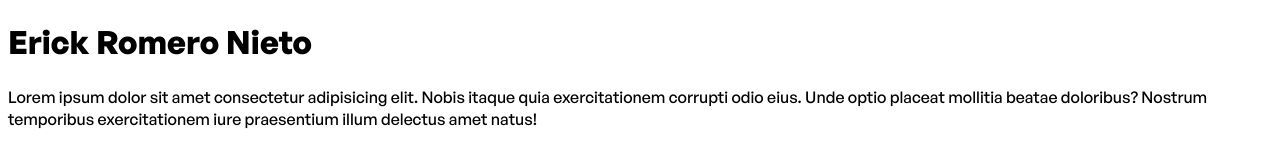
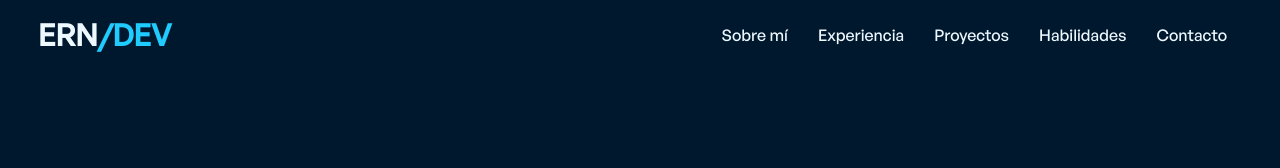
Before and after one commit to Erickroni19/Personal-Web, a plain HTML site: page index.html in a window 1280 px wide. Drawn offline with Linux system fonts and the light colour scheme.

Commit message:
added the header component and layout of this one

```diff
--- a/components/header/header.css
+++ b/components/header/header.css
@@ -0,0 +1,42 @@
+nav{
+    display: flex;
+    align-items: center;
+    justify-content: space-between;
+    color: #eef8ff;
+    width: 100%;
+}
+
+.logo h2{
+    font-size: 30px;
+}
+
+.logo h2 > span {
+    color: #1fcbff;
+}
+
+.items .menu{
+    display: flex;
+    justify-content: space-around;
+    align-items: center;
+}
+
+.menu li {
+    list-style-type: none;
+    padding: 15px;
+}
+
+.menu li > a {
+    color: #eef8ff;
+    text-decoration: none;
+    /* transition-timing-function: ease;
+    transition-duration: 400ms; */
+    /* transition-property: color; */
+}
+
+.menu a:focus{
+    border-bottom: 3px solid #1fcbff;
+}
+
+.menu a:hover{
+    border-bottom: 3px solid #1fcbff;
+}
--- a/components/header/header.html
+++ b/components/header/header.html
@@ -0,0 +1,25 @@
+<nav>
+    <div class="logo">
+        <h2 href="#">ERN<span>/DEV</span></h2>
+    </div>
+    <div class="items">
+        <ul class="menu">
+            <li>
+                <a class="active" href="#">Sobre mí</a>
+            </li>
+            <li>
+                <a href="#">Experiencia</a>
+            </li>
+            <li>
+                <a href="#">Proyectos</a>
+            </li>
+            <li>
+                <a href="#">Habilidades</a>
+            </li>
+
+            <li>
+                <a href="#">Contacto</a>
+            </li>
+        </ul>
+    </div>
+</nav>
--- a/components/header/header.js
+++ b/components/header/header.js
@@ -0,0 +1,9 @@
+
+export function addHeader(nameContainer){
+    'use strict'
+    fetch("/components/header/header.html")
+    .then(response => response.text())
+    .then(html => {
+        nameContainer.innerHTML = html;
+    })
+}
--- a/css/style.css
+++ b/css/style.css
@@ -1,9 +1,19 @@
 @import url('/fonts/general-sans/css/general-sans.css');
+@import url('/components/header/header.css');
 
-h1{
-    font-family: 'GeneralSans-Bold', sans-serif, Courier, monospace;
+body{
+    font-family: 'GeneralSans-Medium', Verdana;
+    background-color: #00182e;
+    color: #eef8ff;
+    margin-top: -10px;
+    padding: 0 30px;
 }
 
-body{
-    font-family: 'GeneralSans-Medium', sans-serif;
+header {
+   width: 100%;
 }
+
+/* h1{
+    font-family: 'GeneralSans-Bold', Verdana;
+    color: #eef8ff;
+} */
--- a/index.html
+++ b/index.html
@@ -7,8 +7,9 @@
     <link rel="stylesheet" href="css/style.css">
 </head>
 <body>
-    <h1>Erick Romero Nieto</h1>
-    <p>Lorem ipsum dolor sit amet consectetur adipisicing elit. Nobis itaque quia exercitationem corrupti odio eius.
-        Unde optio placeat mollitia beatae doloribus? Nostrum temporibus exercitationem iure praesentium illum delectus amet natus!</p>
+    <!--Header-->
+    <header id="header-container"></header>
+
+    <script type="module" src="js/script.js"></script>
 </body>
 </html>
--- a/js/script.js
+++ b/js/script.js
@@ -0,0 +1,9 @@
+import { addHeader } from '/components/header/header.js';
+
+const doc = document;
+const headerContainer = document.getElementById("header-container");
+console.log(headerContainer);
+
+doc.addEventListener("DOMContentLoaded", function(){
+    addHeader(headerContainer);
+});
```
